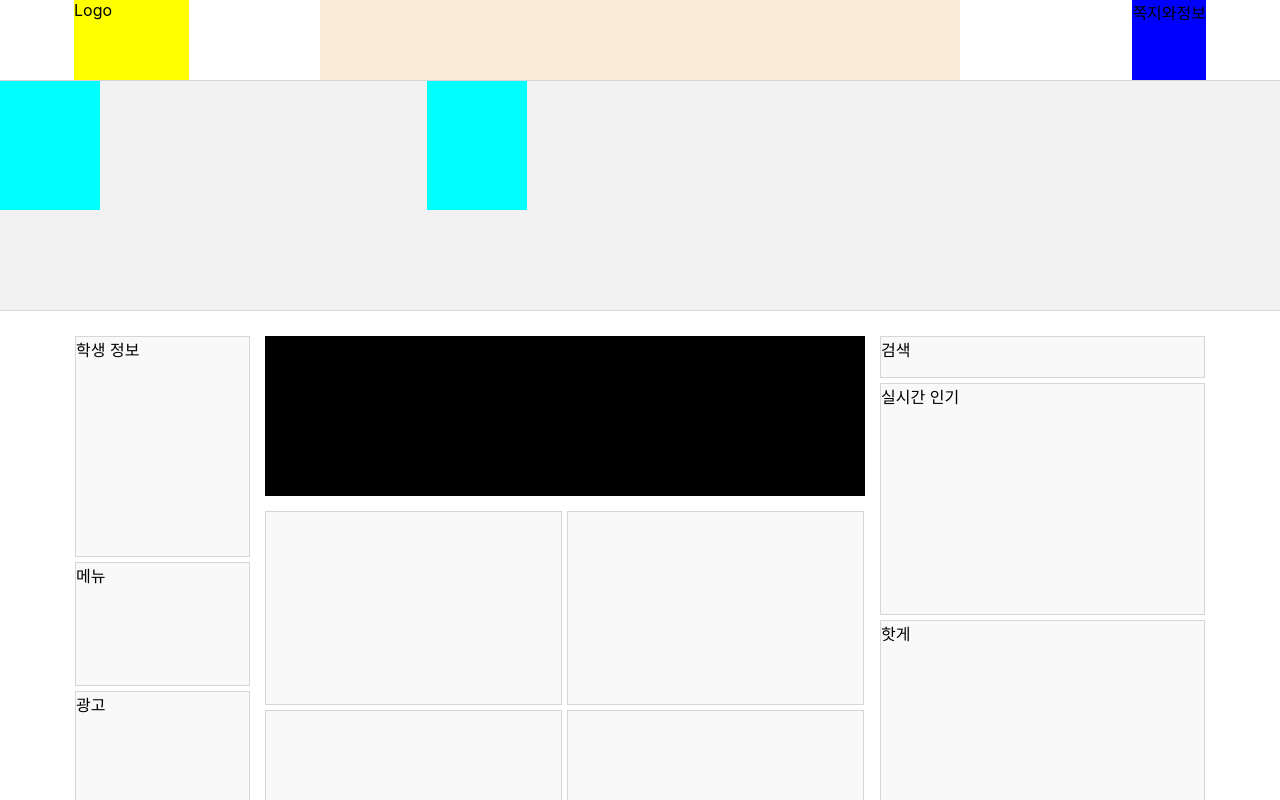
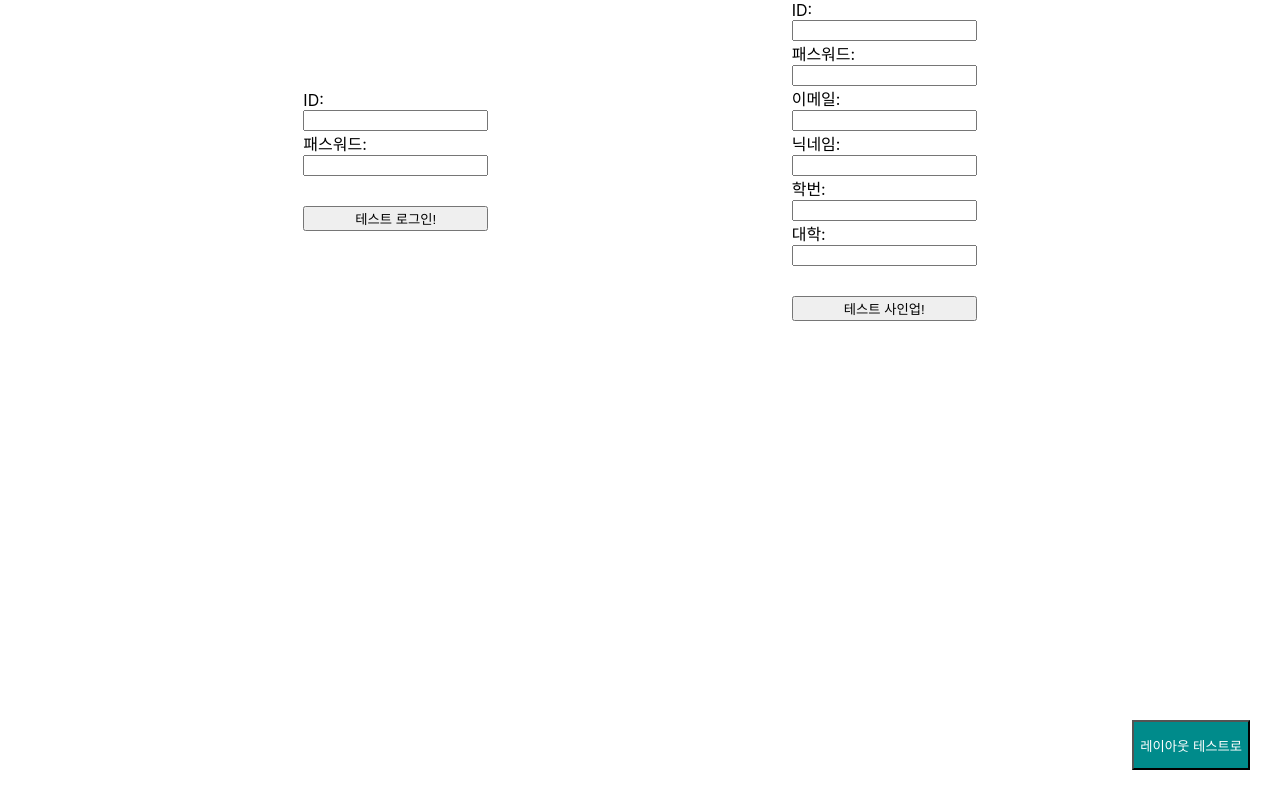
Before and after one commit to wafflestudio19-5/team5-web, a React (Create React App) app: page / in a window 1280 px wide. Shown: the top 800 px of the page. Built offline with nearby package versions, Linux system fonts and the light colour scheme.

Commit message:
레이아웃 / 로그인 테스트 전환 기능 구현

```diff
--- a/src/App.css
+++ b/src/App.css
@@ -1,4 +1,19 @@
-.App{
-    width:100vw;
-    height:100vh;
+/*.App{*/
+/*    position:relative;*/
+/*    width:100vw;*/
+/*    height:100vh;*/
+/*}*/
+
+.ChangeTestButton{
+    position:fixed;
+    height:50px;
+    bottom:30px;
+    right:30px;
+    background-color:darkcyan;
+    color:white;
 }
+
+.ChangeTestButton:hover{
+    background-color: lightcyan;
+    color:black;
+}
--- a/src/App.tsx
+++ b/src/App.tsx
@@ -2,10 +2,18 @@ import TestComponent from "./component/TestComponent/TestComponent";
 import "./App.css";
 import "./scss/main.scss";
 import Home from "./component/Home/Home";
+import { useState } from "react";
 function App() {
+  const [isLayoutDisplayed, setIsLayoutDisplayed] = useState<boolean>(false);
   return (
     <div className="App">
-      <Home />
+      {isLayoutDisplayed ? <Home /> : <TestComponent />}
+      <button
+        className="ChangeTestButton"
+        onClick={() => setIsLayoutDisplayed(!isLayoutDisplayed)}
+      >
+        {isLayoutDisplayed ? "로그인 테스트로" : "레이아웃 테스트로"}
+      </button>
     </div>
   );
 }
```
